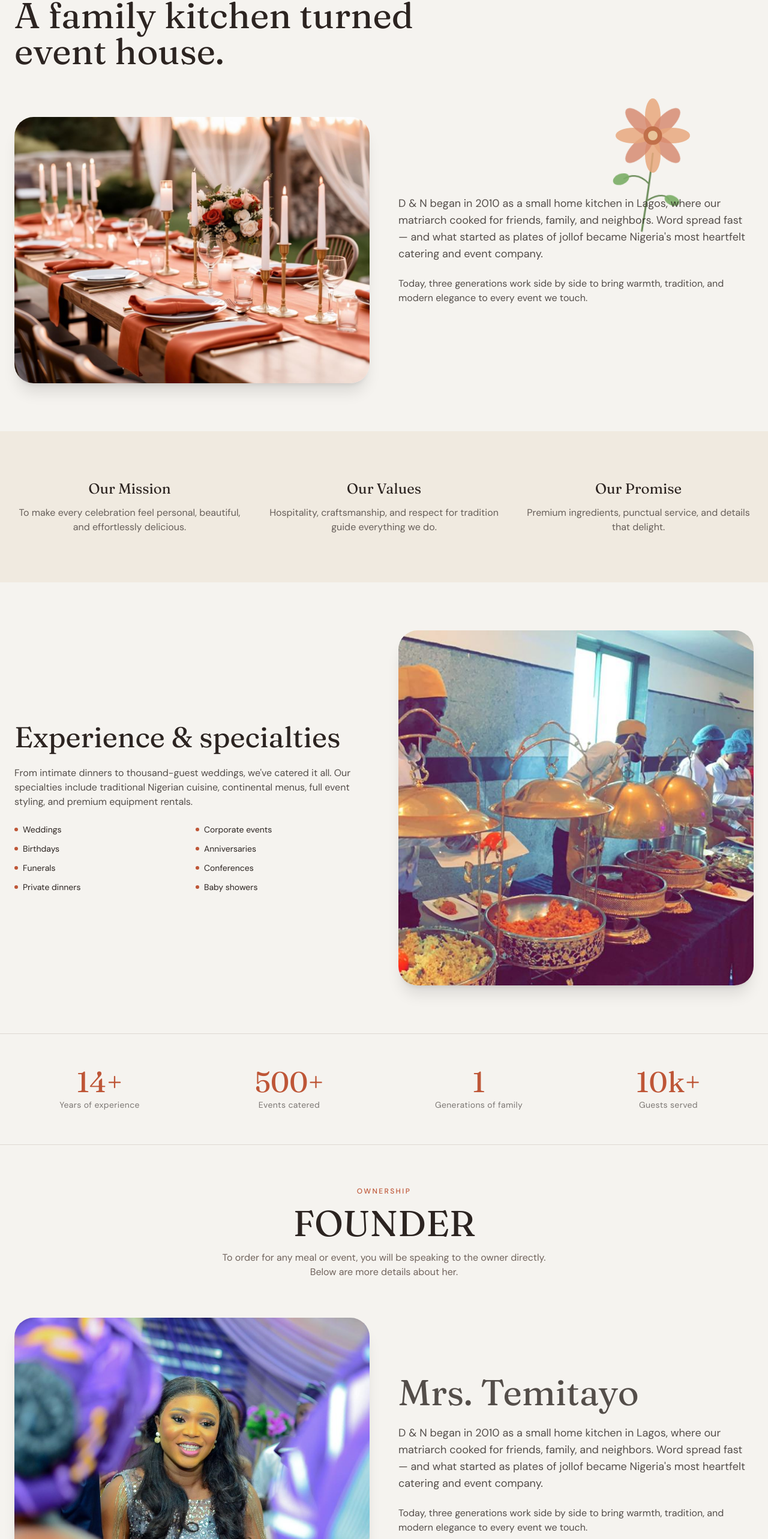
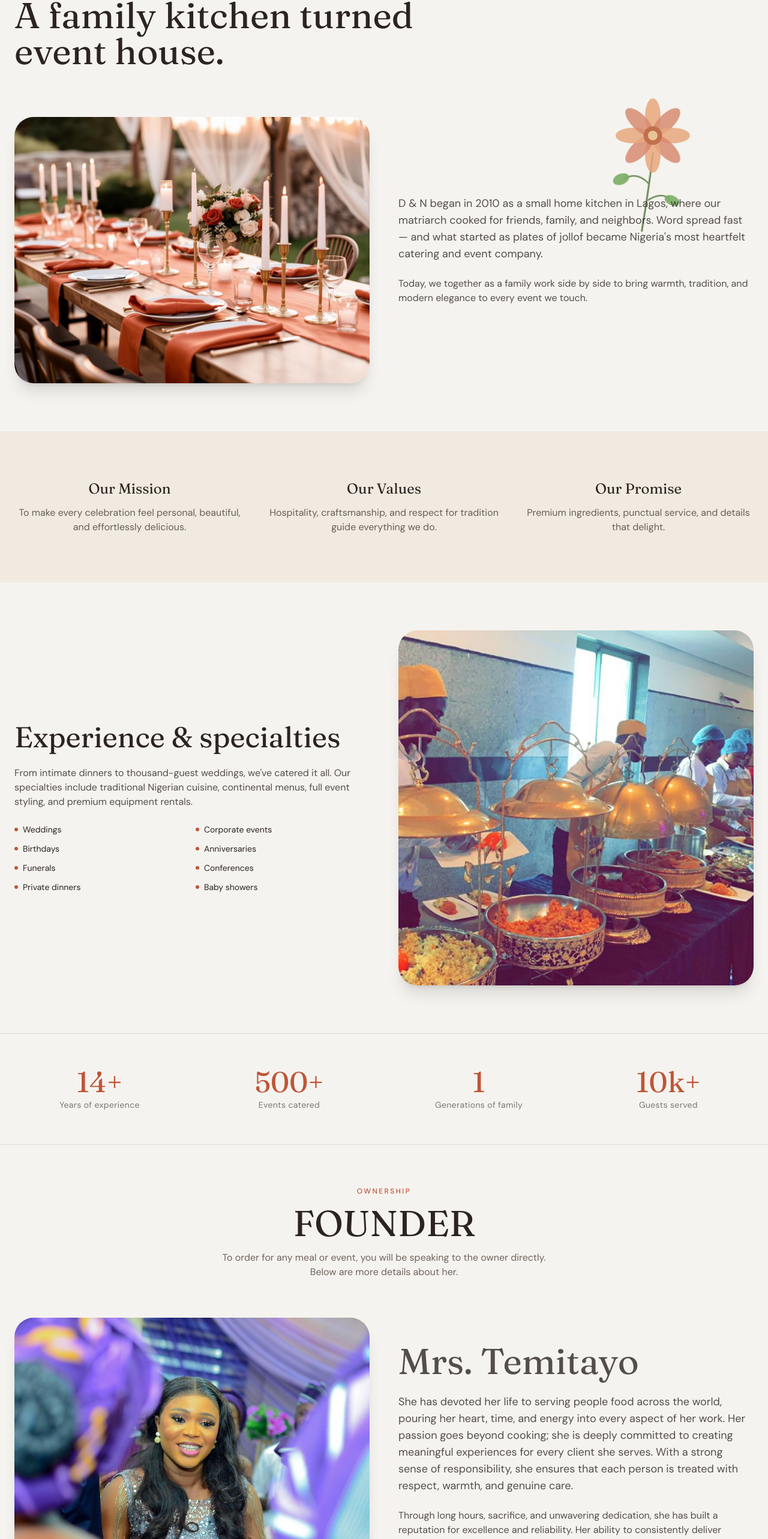
Before and after one commit to Vincent-ade/D-N-Catering-Service, a React (Vite) app: page /about in a window 1280 px wide. Shown: the part 194-2760 px from the top of the page at 60% size. Built offline with nearby package versions, Linux system fonts and the light colour scheme; the HTML template or start-up script is replaced by a standard one.

Commit message:
fixed about

```diff
--- a/src/pages/About.tsx
+++ b/src/pages/About.tsx
@@ -119,7 +119,7 @@ const About = () => {
           D & N began in 2010 as a small home kitchen in Lagos, where our matriarch cooked for friends, family, and neighbors. Word spread fast — and what started as plates of jollof became Nigeria's most heartfelt catering and event company.
         </p>
         <p>
-          Today, three generations work side by side to bring warmth, tradition, and modern elegance to every event we touch.
+          Today, we together as a family work side by side to bring warmth, tradition, and modern elegance to every event we touch.
         </p>
       </div>
     </section>
@@ -193,10 +193,10 @@ const About = () => {
       <div className={`space-y-6 text-foreground/80 ${founderSection.isVisible ? "animate-slide-in-right" : "opacity-0"}`} style={{ animationDuration: "0.8s" }}>
         <h1 className={`font-display text-5xl md:text-6xl mt-3 ${founderSection.isVisible ? "animate-fade-up" : "opacity-0"}`} style={{ animationDelay: "0.2s" }}>Mrs. Temitayo</h1>
         <p className={`text-lg ${founderSection.isVisible ? "animate-fade-in" : "opacity-0"}`} style={{ animationDelay: "0.3s" }}>
-          D & N began in 2010 as a small home kitchen in Lagos, where our matriarch cooked for friends, family, and neighbors. Word spread fast — and what started as plates of jollof became Nigeria's most heartfelt catering and event company.
+          She has devoted her life to serving people food across the world, pouring her heart, time, and energy into every aspect of her work. Her passion goes beyond cooking; she is deeply committed to creating meaningful experiences for every client she serves. With a strong sense of responsibility, she ensures that each person is treated with respect, warmth, and genuine care.
         </p>
         <p className={founderSection.isVisible ? "animate-fade-in" : "opacity-0"} style={{ animationDelay: "0.4s" }}>
-          Today, three generations work side by side to bring warmth, tradition, and modern elegance to every event we touch.
+          Through long hours, sacrifice, and unwavering dedication, she has built a reputation for excellence and reliability. Her ability to consistently deliver quality service has earned her trust and admiration, making her a remarkable figure whose impact continues to be felt wherever she goes.
         </p>
       </div>
     </section>
--- a/src/pages/Contact.tsx
+++ b/src/pages/Contact.tsx
@@ -9,7 +9,7 @@ import { Phone, Mail, MapPin, Instagram, Facebook, MessageCircle } from "lucide-
 import { toast } from "sonner";
 import { useScrollAnimation } from "@/hooks/useScrollAnimation";
 
-// ── EmailJS config ─────────────────────────────────────────────────────────
+// ── EmailJS config ──────
 const EMAILJS_SERVICE_ID  = "service_jen8v2o";
 const EMAILJS_TEMPLATE_ID = "template_qp5i9ot";
 const EMAILJS_PUBLIC_KEY  = "9GHzvPJRcXCegzPBP";
--- a/src/pages/admin/AdminProducts.tsx
+++ b/src/pages/admin/AdminProducts.tsx
@@ -2,7 +2,7 @@ import { useState, useEffect, useRef } from "react";
 import { Button } from "@/components/ui/button";
 import { supabase } from "@/lib/supabase";
 
-// ── Types ─────────────────────────────────────────────────────────────────
+// ── Types ──────
 export interface Product {
   id: string;
   name: string;
@@ -27,7 +27,7 @@ const blankForm = (category: "Food" | "Rentals") => ({
   image_url: null as string | null,
 });
 
-// ── Component ─────────────────────────────────────────────────────────────
+// ── Component ─────
 export default function AdminProducts({ category }: AdminProductsProps) {
   const [products, setProducts]   = useState<Product[]>([]);
   const [loading, setLoading]     = useState(true);
@@ -39,7 +39,7 @@ export default function AdminProducts({ category }: AdminProductsProps) {
   const [uploading, setUploading] = useState(false);
   const fileRef                   = useRef<HTMLInputElement>(null);
 
-  // ── Load products from Supabase ─────────────────────────────────────────
+  // ── Load products from Supabase ──────
   useEffect(() => {
     fetchProducts();
   }, [category]);
@@ -60,7 +60,7 @@ export default function AdminProducts({ category }: AdminProductsProps) {
     setLoading(false);
   }
 
-  // ── Image upload to Supabase Storage ────────────────────────────────────
+  // ── Image upload to Supabase Storage ───
   async function handleImageUpload(e: React.ChangeEvent<HTMLInputElement>) {
     const file = e.target.files?.[0];
     if (!file) return;
@@ -86,13 +86,13 @@ export default function AdminProducts({ category }: AdminProductsProps) {
     setUploading(false);
   }
 
-  // ── Save product ─────────────────────────────────────────────────────────
+  // ── Save product ──
   async function saveProduct() {
     if (!form.name.trim() || !form.price.trim()) return;
 
     const numericPrice = form.price.replace(/[₦,\s]/g, "");
     if (isNaN(Number(numericPrice)) || numericPrice === "") {
-      alert("Please enter a valid price (numbers only, e.g. 45000 or 45,000)");
+      alert("Please enter a valid price (numbers only, e.g. 45000)");
       return;
     }
 
@@ -125,7 +125,7 @@ export default function AdminProducts({ category }: AdminProductsProps) {
     fetchProducts();
   }
 
-  // ── Delete product ───────────────────────────────────────────────────────
+  // ── Delete product ────
   async function deleteProduct(id: string) {
     if (!window.confirm("Remove this item from the menu?")) return;
     const { error } = await supabase.from("products").delete().eq("id", id);
@@ -133,7 +133,7 @@ export default function AdminProducts({ category }: AdminProductsProps) {
     else fetchProducts();
   }
 
-  // ── Toggle availability ──────────────────────────────────────────────────
+  // ── Toggle availability ───
   async function toggleAvailable(id: string, current: boolean) {
     const { error } = await supabase
       .from("products")
@@ -143,7 +143,7 @@ export default function AdminProducts({ category }: AdminProductsProps) {
     else fetchProducts();
   }
 
-  // ── Modal helpers ─────────────────────────────────────────────────────────
+  // ── Modal helpers ────
   function openAdd() {
     setEditingId(null);
     setForm(blankForm(category));
@@ -180,7 +180,7 @@ export default function AdminProducts({ category }: AdminProductsProps) {
     p.description?.toLowerCase().includes(search.toLowerCase())
   );
 
-  // ── Render ────────────────────────────────────────────────────────────────
+  // ── Render ────
   return (
     <div>
       {/* Heading */}
```
